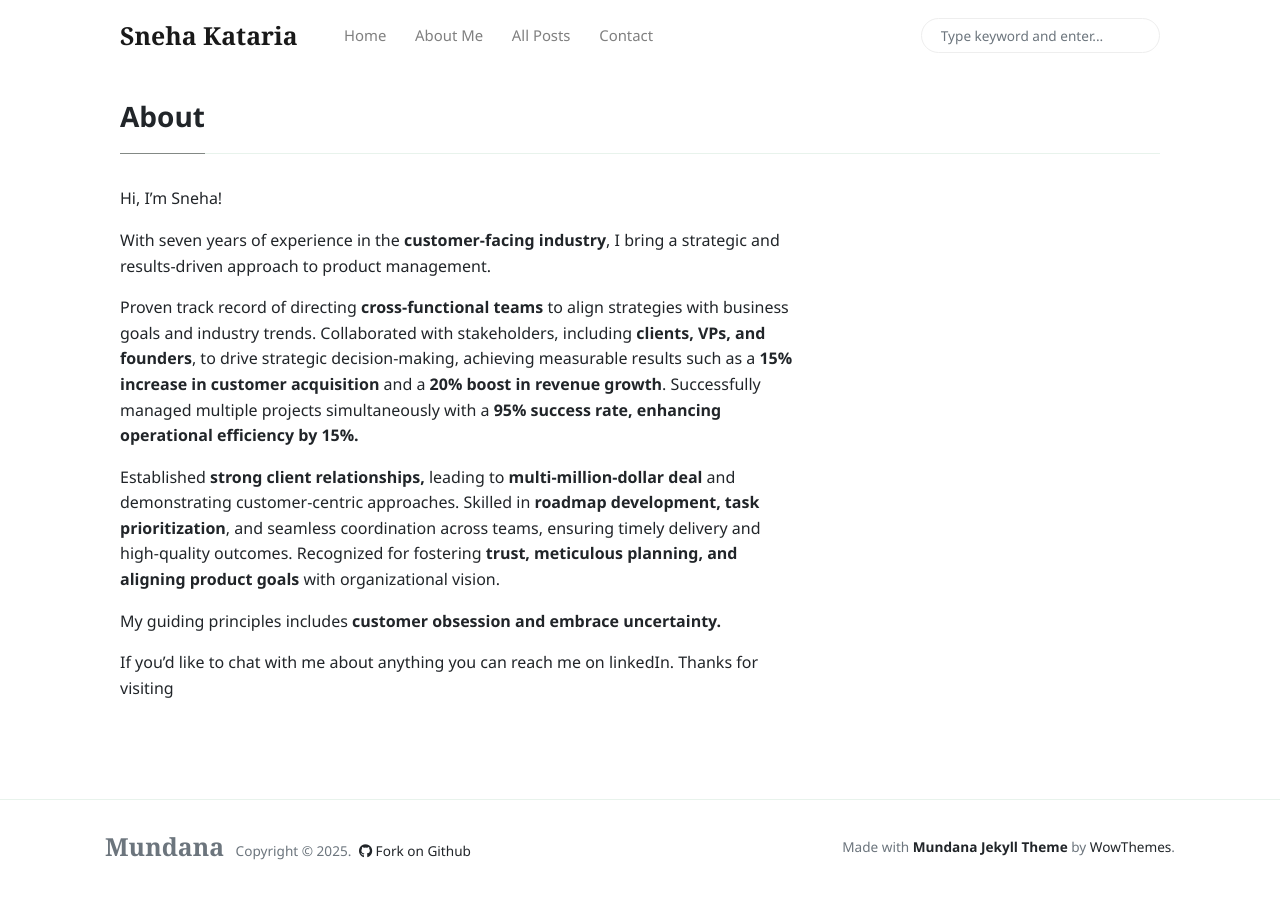
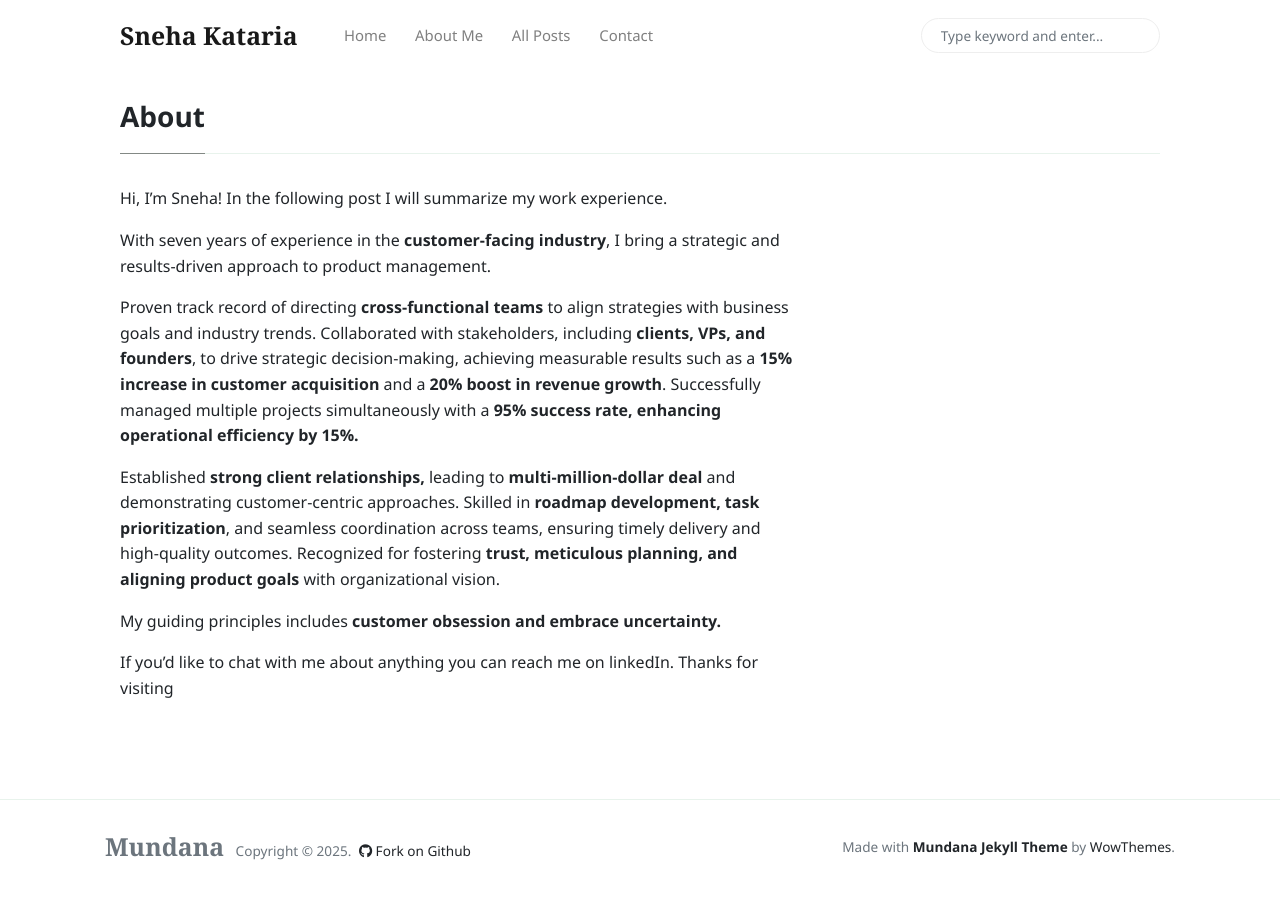
Before and after one commit to sneha-kataria/blog, a Jekyll site: the page built from _pages/about.md, in a window 1280 px wide. Built offline with Jekyll 4.4.1, drawn with Linux system fonts in a browser that asks for light colours; nearby versions of some CDN libraries; comment, search, counter and statistics services are not loaded.

```diff
--- a/_pages/about.md
+++ b/_pages/about.md
@@ -5,7 +5,7 @@
 #image: "/assets/images/screenshot.jpg"
 comments: true
 ---
-Hi, I'm Sneha!
+Hi, I'm Sneha! In the following post I will summarize my work experience.
 
 With seven years of experience in the **customer-facing industry**, I bring a strategic and results-driven approach to
 product management.
```
